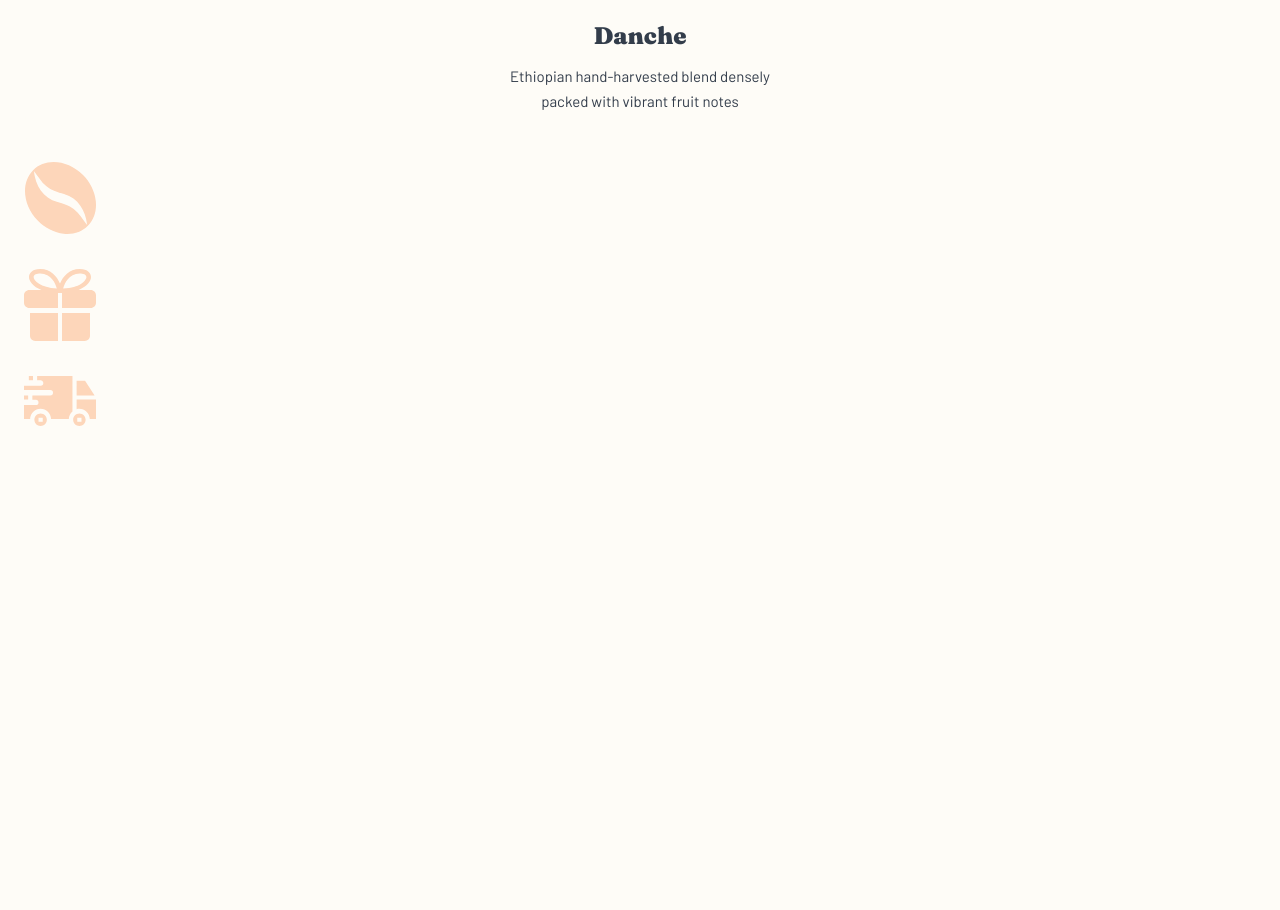
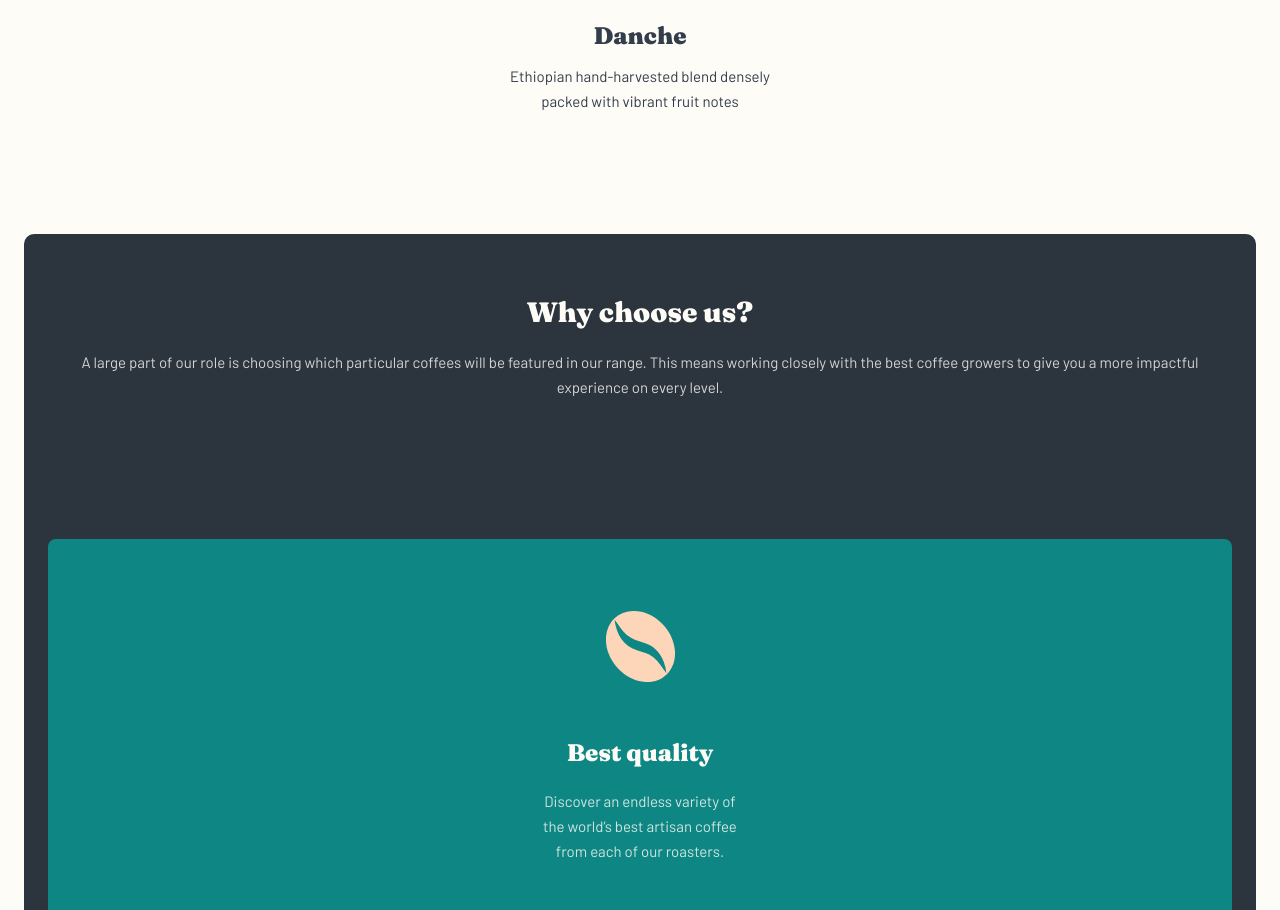
Before and after one commit to lasha-abuladze/coffeeroasters, a website: page coffeeroasters.html in a window 1280 px wide. Shown: the part 1887-2797 px from the top of the page. Before the commit the page ends 2380 px from the top, so only its background shows below. Drawn offline with Linux system fonts and the light colour scheme.

Commit message:
finish xection--why choose us

```diff
--- a/coffeeroasters.scss
+++ b/coffeeroasters.scss
@@ -61,6 +61,7 @@ $font-Barlow: "Barlow";
 $darkgreen: #333D4B;
 $maingreen: #0E8784;
 $main-white: #FEFCF7;
+$darkBackground: #2C343E;
 
 
 
@@ -102,9 +103,9 @@ button {
     background: none;
 }
 
-// .section-gen {
-
-// }
+.section-gen {
+    text-align: center;
+}
 
 
 
@@ -253,6 +254,7 @@ button {
 
 .section--our-collection {
     margin-top: 120px;
+    margin-bottom: 120px;
     text-align: center;
 
     .section--our-collection--header {
@@ -308,3 +310,76 @@ button {
         }
     }
 }
+
+.section--choose-us {
+    text-align: center;
+    background-color: $darkBackground;
+    padding: 64px 24px 660px 24px;
+    box-sizing: border-box;
+    border-radius: 10px;
+
+    position: relative;
+
+    p {
+        font-size: 15px;
+        font-weight: 400;
+        opacity: 0.8;
+        line-height: 25px;
+        font-family: $font-Barlow;
+    }
+
+    header {
+
+        h2 {
+            font-size: 28px;
+            color: $main-white;
+            font-weight: 900;
+            margin-bottom: 24px;
+            font-family: $font-Fraunces;
+        }
+    }
+
+    .our-benefits--container {
+        position: absolute;
+        top: 0;
+        // background-color: #0E8784;
+        top: 305px;
+        left: 50%;
+        transform: translateX(-50%);
+        width: calc(100% - 48px);
+
+        .our-benefit {
+            background-color: $maingreen;
+            margin-bottom: 24px;
+            width: 100%;
+            height: 382px;
+
+            padding: 72px 13px 51px 13px;
+            box-sizing: border-box;
+
+            border-radius: 8px;
+
+            &:last-child {
+                margin: 0;
+            }
+
+            .benefit-img {
+                width: 71px;
+                height: 71px;
+                margin-bottom: 56px;
+            }
+
+            h3 {
+                font-size: 24px;
+                font-weight: 900;
+                font-family: $font-Fraunces;
+                margin-bottom: 24px;
+            }
+
+            p {
+                max-width: 212px;
+                margin: auto;
+            }
+        }
+    }
+}
```
Also changed, not shown: coffeeroasters.css, 1 other file.
